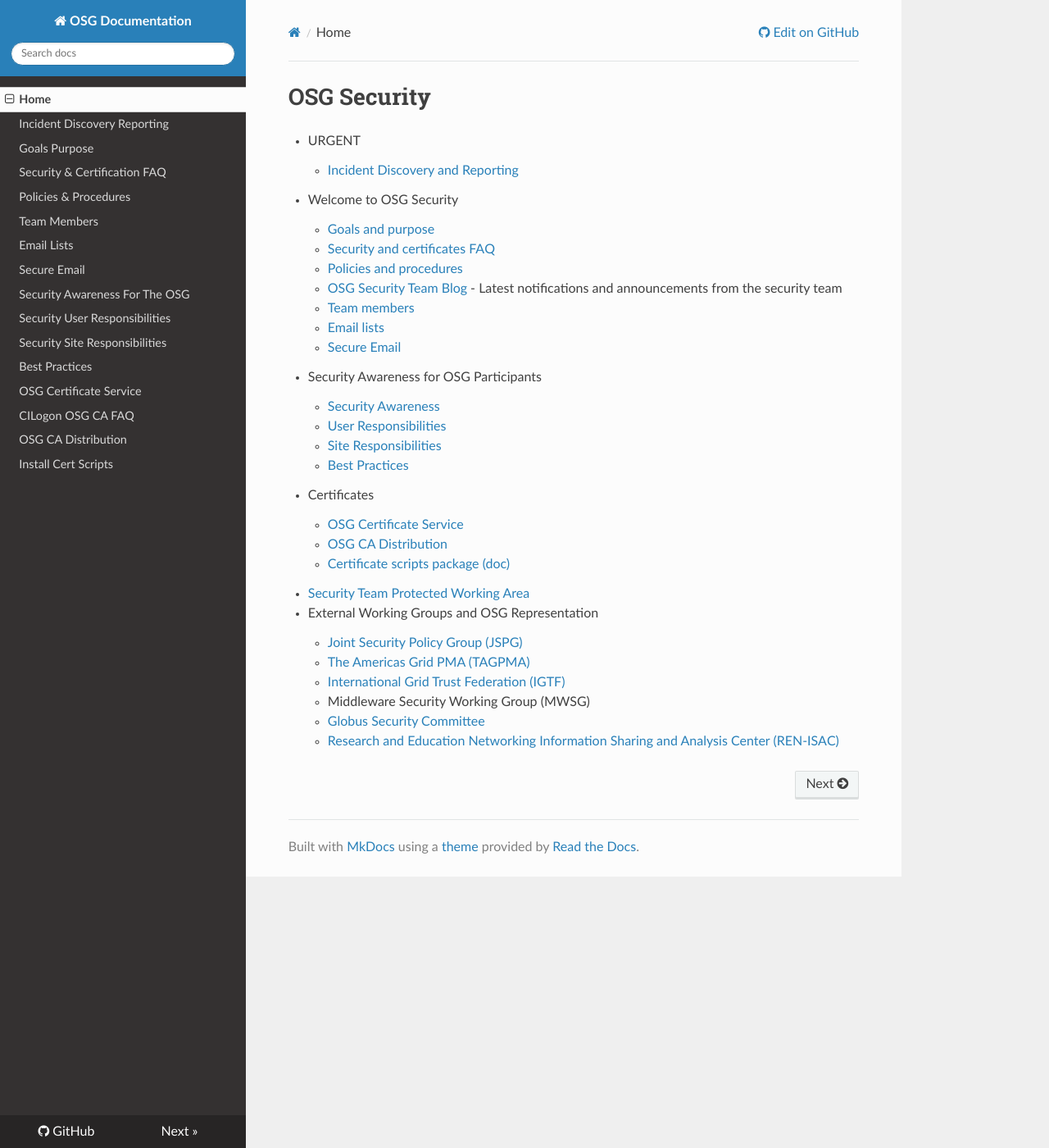
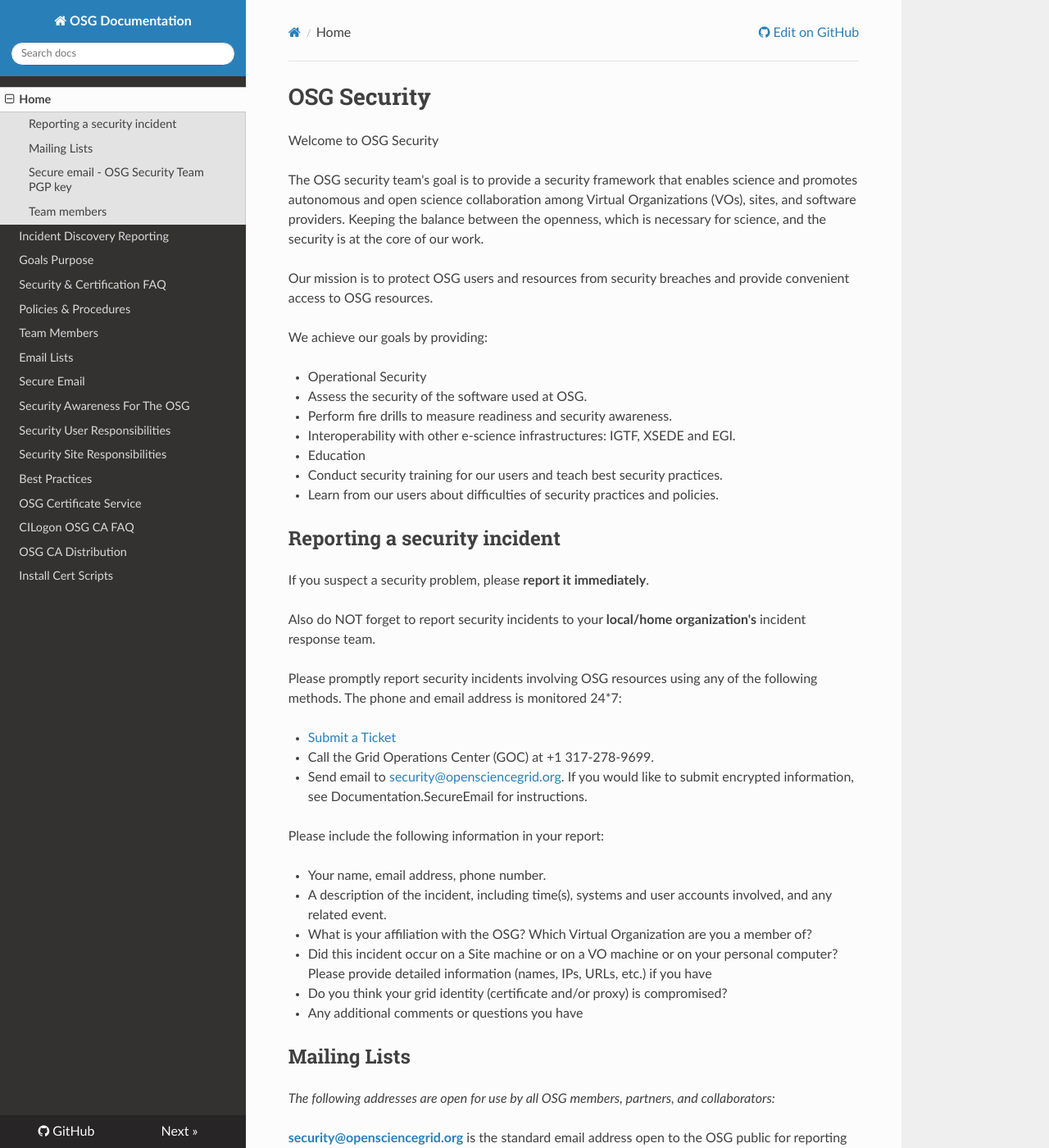
Before and after one commit to opensciencegrid/security, an MkDocs documentation site: the page built from docs/index.md, in a window 1280 px wide and 1400 px high. Shown: the whole window at 82% size. Built offline with MkDocs 1.6.1, drawn with Linux system fonts in a browser that asks for light colours; nearby versions of some CDN libraries; old or Windows-style settings are respelled for this version of MkDocs; some of the changed text lies outside the part shown.

Commit message:
Update index.md
Redoing index

````diff
--- a/docs/index.md
+++ b/docs/index.md
@@ -1,34 +1,60 @@
 # OSG Security
 
--   URGENT
-    -   [Incident Discovery and Reporting](IncidentDiscoveryReporting)
+Welcome to OSG Security
 
-- Welcome to OSG Security
-    -   [Goals and purpose](GoalsPurpose)
-    -   [Security and certificates FAQ](OSGFAQ)
-    -   [Policies and procedures](PoliciesProcedures)
-    -   [OSG Security Team Blog](http://osgsec.blogspot.com/) - Latest notifications and announcements from the security team
-    -   [Team members](SecurityTeamMembers)
-    -   [Email lists](EmailLists)
-    -   [Secure Email](SecureEmail)
+The OSG security team's goal is to provide a security framework that enables science and promotes autonomous and open science collaboration among Virtual Organizations (VOs), sites, and software providers. Keeping the balance between the openness, which is necessary for science, and the security is at the core of our work.
 
--   Security Awareness for OSG Participants
-    -   [Security Awareness](SecurityAwarenessForTheOSG)
-    -   [User Responsibilities](SecurityUserResponsibilities)
-    -   [Site Responsibilities](SecuritySiteResponsibilities)
-    -   [Best Practices](SecurityBestPractices)
+Our mission is to protect OSG users and resources from security breaches and provide convenient access to OSG resources.
 
--   Certificates
-    -   [OSG Certificate Service](OSGCertificateService)
-    -   [OSG CA Distribution](CaDistribution)
-    -   [Certificate scripts package (doc)](InstallCertScripts)
+We achieve our goals by providing:
 
--   [Security Team Protected Working Area](https://twiki.grid.iu.edu/bin/view/SecurityTeam/WebHome)
+- Operational Security
+ - Assess the security of the software used at OSG.
+ - Perform fire drills to measure readiness and security awareness.
+- Interoperability with other e-science infrastructures: IGTF, XSEDE and EGI.
+- Education
+ - Conduct security training for our users and teach best security practices.
+ - Learn from our users about difficulties of security practices and policies.
 
--   External Working Groups and OSG Representation
-    -   [Joint Security Policy Group (JSPG)](http://www.jspg.org/)
-    -   [The Americas Grid PMA (TAGPMA)](http://www.tagpma.org)
-    -   [International Grid Trust Federation (IGTF)](http://igtf.net/)
-    -   Middleware Security Working Group (MWSG)
-    -   [Globus Security Committee](http://dev.globus.org/wiki/SecurityCommittee/Security\_Vulnerability\_Handling)
-    -   [Research and Education Networking Information Sharing and Analysis Center (REN-ISAC)](http://www.ren-isac.net/)
+## Reporting a security incident
+
+If you suspect a security problem, please **report it immediately**.
+
+Also do NOT forget to report security incidents to your **local/home organization's** incident response team.
+
+Please promptly report security incidents involving OSG resources using any of the following methods. The phone and email address is monitored 24\*7:
+
+-   [Submit a Ticket](https://ticket.grid.iu.edu/goc/security)
+-   Call the Grid Operations Center (GOC) at +1 317-278-9699.
+-   Send email to <security@opensciencegrid.org>. If you would like to submit encrypted information, see Documentation.SecureEmail for instructions.
+
+Please include the following information in your report:
+
+-   Your name, email address, phone number.
+-   A description of the incident, including time(s), systems and user accounts involved, and any related event.
+-   What is your affiliation with the OSG? Which Virtual Organization are you a member of?
+-   Did this incident occur on a Site machine or on a VO machine or on your personal computer? Please provide detailed information (names, IPs, URLs, etc.) if you have
+-   Do you think your grid identity (certificate and/or proxy) is compromised?
+-   Any additional comments or questions you have
+
+## Mailing Lists
+*The following addresses are open for use by all OSG members, partners, and collaborators:*
+
+**<security@opensciencegrid.org>** is the standard email address open to the OSG public for reporting of security incidents. Mail to **<security@opensciencegrid.org>** is received by the OSG Grid Operations Center (GOC). It is monitored 24x7 and filtered for spam or other off-topic content. The GOC acts immediately on all mail incoming to this address.
+
+*The following addresses are for internal use by OSG staff:*
+
+**<osg-security-team@opensciencegrid.org>** is for internal discussions among OSG security team members.
+
+## Secure email - OSG Security Team PGP key
+
+``` file
+User ID: Open Science Grid Security <security@opensciencegrid.org>
+Key ID: 7FD42669
+Expires:
+Fingerprint: 6E5F 4DD8 7ABC 9F68 A49B  F3CA 15E3 B3AD 7FD4 2669
+```
+
+The team key is available from the [Security Team Members](SecurityTeamMembers) page or the [MIT PGP server](http://pgp.mit.edu:11371/pks/lookup?search=security%40opensciencegrid.org&op=index). PGP software is available from: [GnuPG](http://www.gnupg.org/)
+
+## Team members
````
